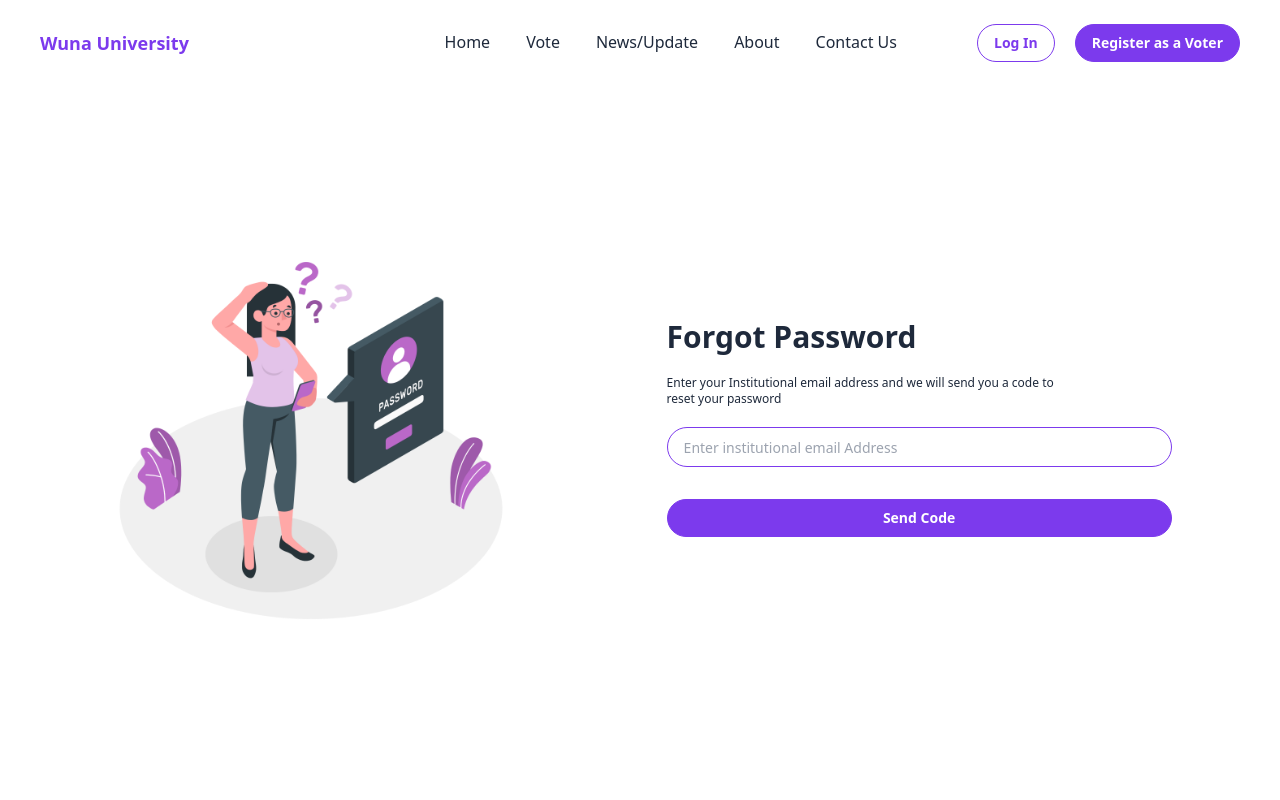
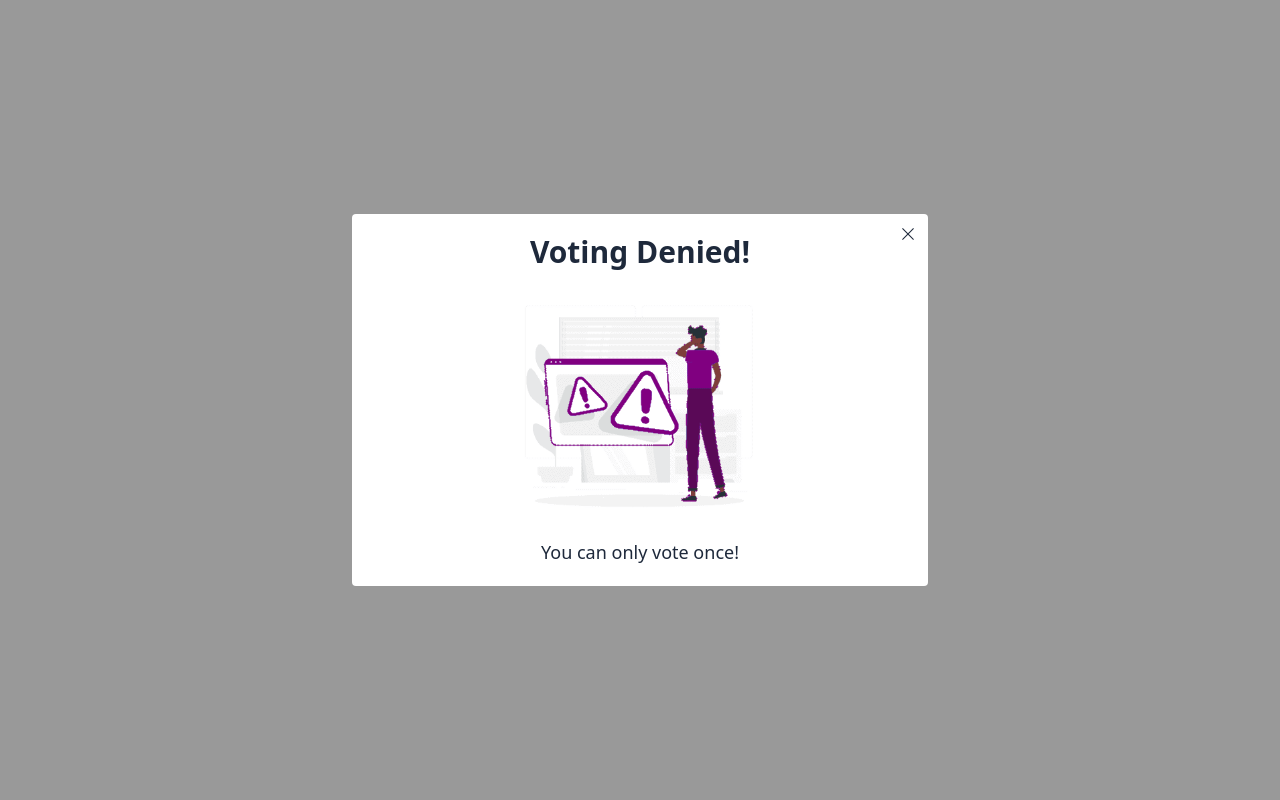
Before and after one commit to mbianou-bradon/School-Voting-App, a React (Create React App) app: page / in a window 1280 px wide. Shown: the top 800 px of the page. Built offline with nearby package versions, Linux system fonts and the light colour scheme.

Commit message:
Completed Denied modal

```diff
--- a/src/App.js
+++ b/src/App.js
@@ -1,5 +1,7 @@
 import './App.css';
+import Denied from './Modals/Denied';
 import AboutUs from './pages/AboutUs';
+import Contact from './pages/Contact';
 import ForgotPassword from './pages/ForgotPassword';
 import Home from './pages/Home';
 
@@ -7,7 +9,7 @@ import Home from './pages/Home';
 function App() {
   return (
     <div className="App text-slate-800 max-w-[85rem] mx-auto">
-     <ForgotPassword />
+     <Denied />
     </div>
   );
 }
--- /dev/null
+++ b/src/Modals/Denied.jsx
@@ -0,0 +1,21 @@
+import denied from "../assets/Denied.png"
+import {RxCross1} from "react-icons/rx"
+
+export default function Denied(){
+
+
+    return (
+        <div className="flex items-center justify-center min-h-screen bg-black/40">
+            <div className="w-full max-w-xl text-center bg-white p-5 rounded backdrop-blur-md relative">
+                <div className="absolute top-3 right-3 cursor-pointer hover:scale-110"><RxCross1/></div>
+                <h2 className="text-3xl font-bold">Voting Denied!</h2>
+
+                <div>
+                    <img src={denied} alt="" className="my-5"/>
+                </div>
+
+                <p className="text-lg">You can only vote once!</p>
+            </div>
+        </div>
+    )
+}
--- a/src/pages/Contact.jsx
+++ b/src/pages/Contact.jsx
@@ -20,7 +20,7 @@ export default function Contact(){
                         </div>
 
                         <div className="w-4/5 ">
-                            <form action="" className="[&>input]:border [&>input]:border-violet-600 [&>input]:block [&>input]:h-10 [&>input]:w-full  [&>input]:text-sm [&>input]:text-violet-600 [&>input]:rounded-full [&>input]:my-2 [&>input]:pl-4 [&>label]:text-sm [&>label]:mt-3 [&>label]:block">
+                            <form action="" className="[&>input]:border [&>input]:border-violet-600 [&>input]:block [&>input]:h-10 [&>input]:w-full  [&>input]:text-sm [&>input]:text-violet-600 [&>input]:rounded-full [&>input]:my-2 [&>input]:pl-4 [&>label]:text-sm [&>label]:mt-3 [&>label]:block [&>label]:ml-2">
                                 <label htmlFor="name">Name</label>
                                 <input type="text" name="name" id="forName" placeholder="Mbianou Bradon"/>
 
@@ -31,7 +31,7 @@ export default function Contact(){
                                 <input type="text" name="subject" id="forSubject" />
 
                                 <label htmlFor="message">Message</label>
-                                <textarea name="message" id="forMessage" rows="5" placeholder="Write your message here. . ." className="block border border-violet-600 rounded p-2 my-2 text-sm w-full"></textarea>
+                                <textarea name="message" id="forMessage" rows="5" placeholder="Write your message here. . ." className="block border border-violet-600 rounded-3xl p-4 my-2 text-sm w-full"></textarea>
 
                                 <button className="border border-violet-600 bg-violet-600 py-2 text-white font-semibold rounded-full text-sm my-3 w-full hover:bg-violet-700 hover:scale-105 active:scale-95">Submit Message</button>
                             </form>
```
Also changed, not shown: src/assets/Denied.png (added), src/assets/Recieved.png (added).
